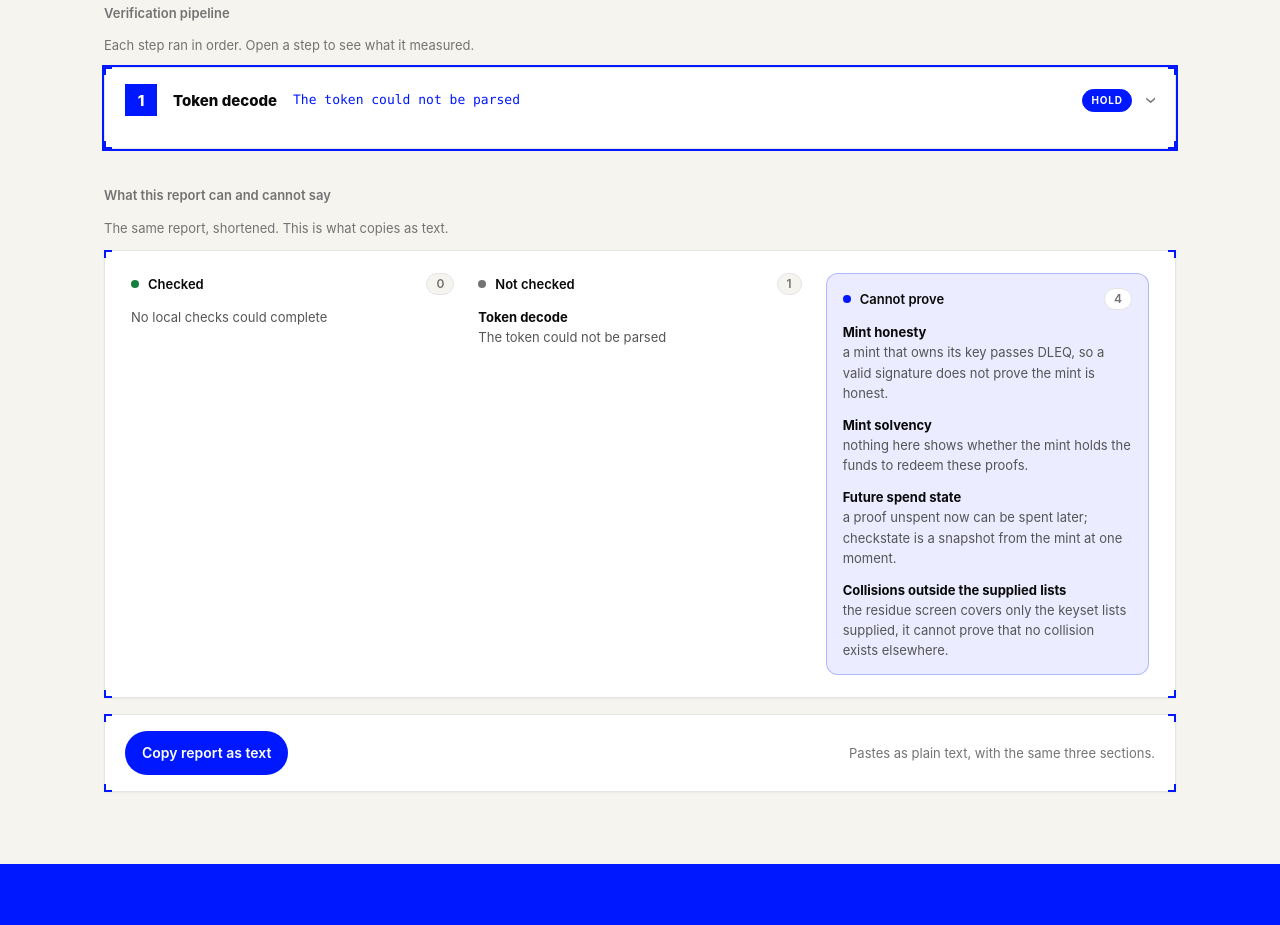
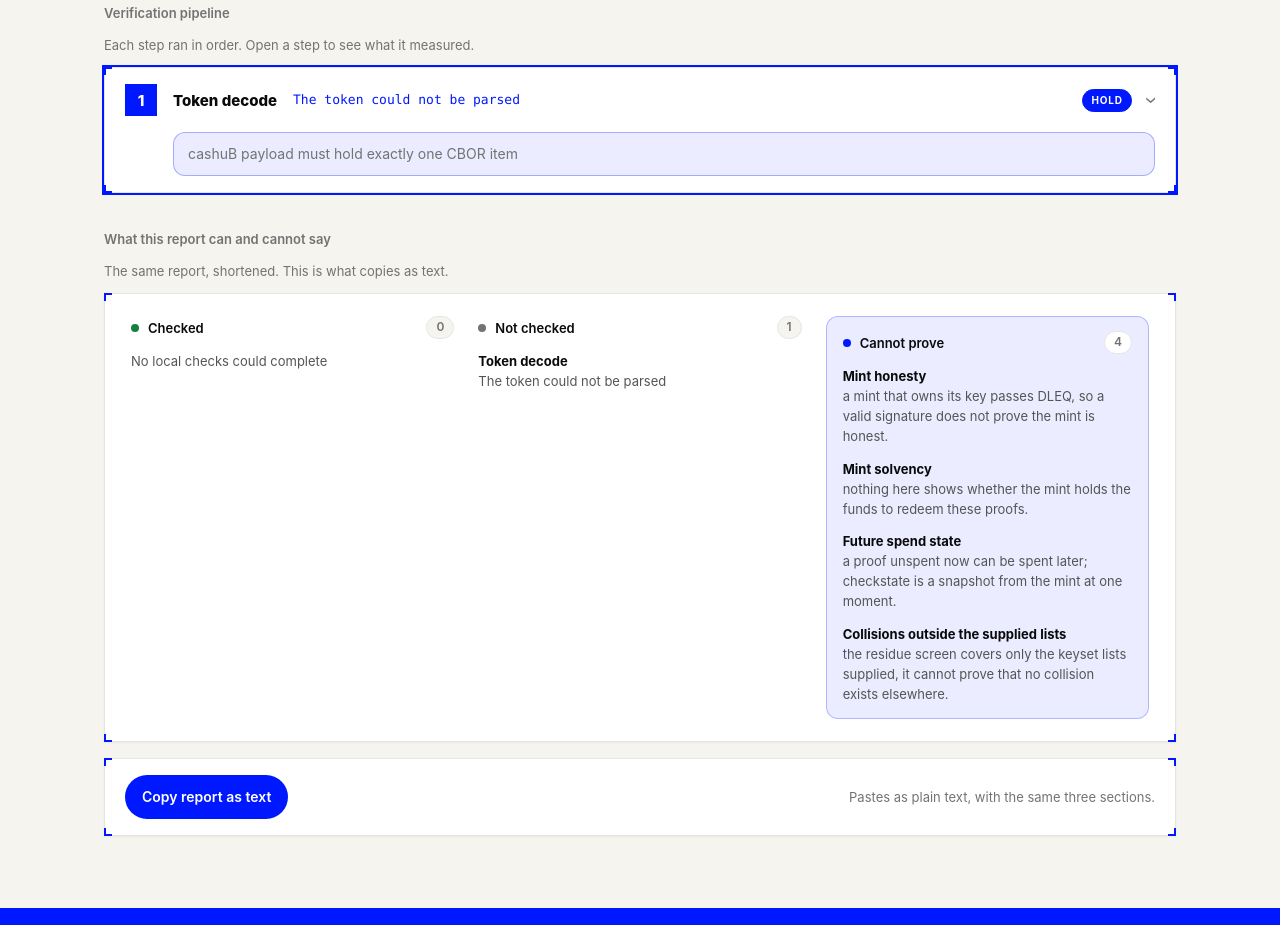
Before and after one commit to Jayanng/nutcheck, a website built with Vite: page app.html in a window 1280 px wide. Shown: the part 1252-2177 px from the top of the page. Built offline with nearby package versions, Linux system fonts and the light colour scheme; what cbor would draw is missing.

Commit message:
Show pipeline step detail text (was hidden by generic .msg rule)

```diff
--- a/src/web/style.css
+++ b/src/web/style.css
@@ -300,7 +300,7 @@ h2 { margin: 0 0 8px; font-size: 32px; letter-spacing: -0.02em; font-weight: 800
 .chev { flex: none; color: var(--muted); font-size: 19px; line-height: 1; transition: transform 0.2s ease; }
 .step[open] .chev { transform: rotate(90deg); }
 .step-body { padding: 0 20px 16px 68px; }
-.step-body .msg { margin: 0; font-size: 14px; color: var(--muted); line-height: 1.55; }
+.step-body .msg { display: block; margin: 0; font-size: 14px; color: var(--muted); line-height: 1.55; }
 .step-body .full { font-family: var(--mono); font-size: 13px; color: var(--blue); margin: 0 0 8px; overflow-wrap: break-word; line-height: 1.6; }
 .substep { display: flex; gap: 8px; align-items: flex-start; margin-bottom: 6px; }
 .substep:last-child { margin-bottom: 0; }
```
